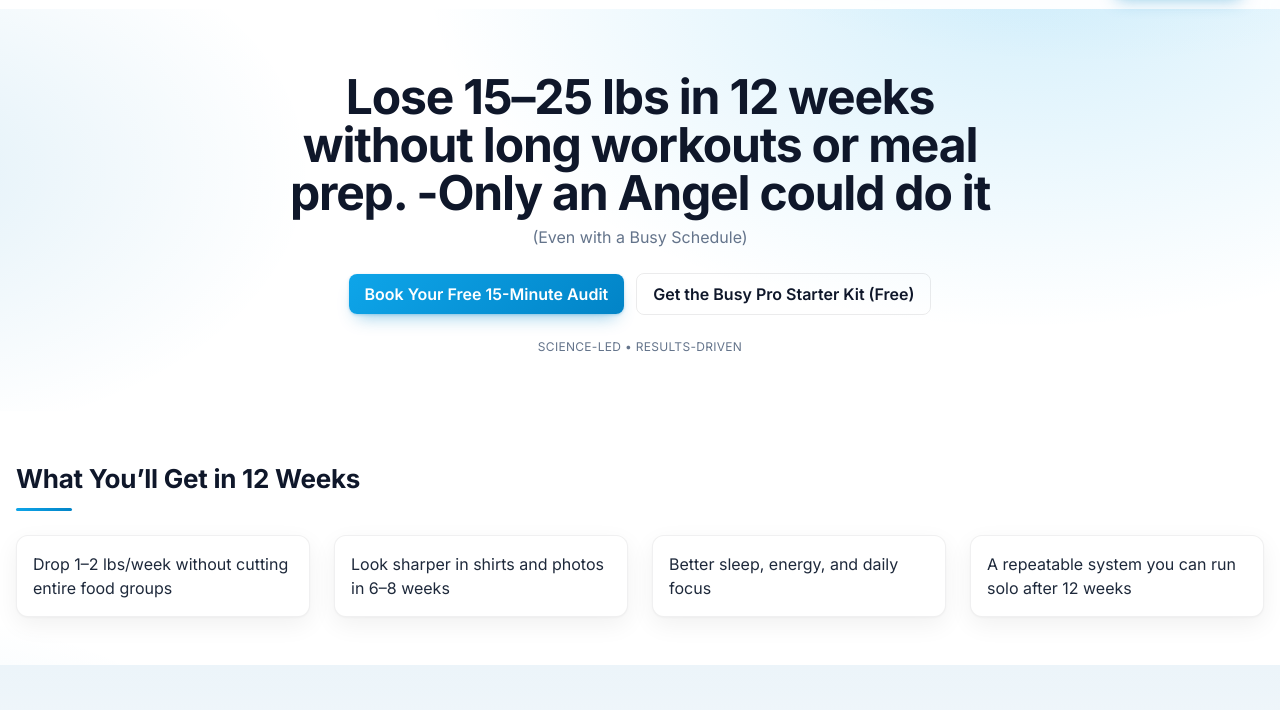
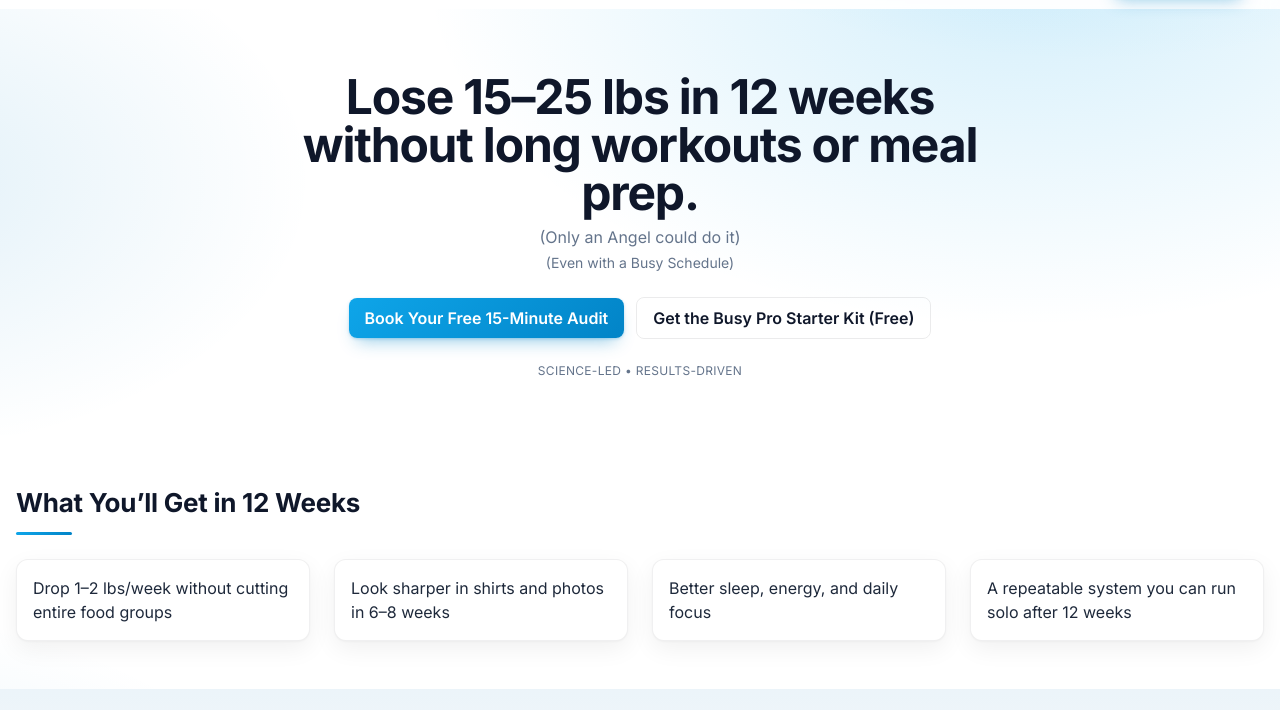
Before and after one commit to felipe-angel/busy-pro-cut-landing, a plain HTML site: page index.html in a window 1280 px wide. Shown: the part 55-765 px from the top of the page. Drawn offline with nearby package versions, Linux system fonts and the light colour scheme.

Commit message:
copy: move 'Only an Angel could do it' to smaller parenthetical under hero title

```diff
--- a/index.html
+++ b/index.html
@@ -95,8 +95,9 @@
     <section id="hero" class="relative isolate scroll-mt-24">
       <div class="mx-auto max-w-7xl px-4 pt-12 pb-10 sm:px-6 md:pt-16 md:pb-14 lg:px-8">
         <div class="mx-auto max-w-3xl text-center">
-          <h1 class="text-3xl font-extrabold tracking-tight text-slate-900 sm:text-4xl md:text-5xl">Lose 15–25 lbs in 12 weeks without long workouts or meal prep. -Only an Angel could do it</h1>
-          <p class="mt-2 text-sm sm:text-base text-slate-500">(Even with a Busy Schedule)</p>
+          <h1 class="text-3xl font-extrabold tracking-tight text-slate-900 sm:text-4xl md:text-5xl">Lose 15–25 lbs in 12 weeks without long workouts or meal prep.</h1>
+          <p class="mt-2 text-sm sm:text-base text-slate-500">(Only an Angel could do it)</p>
+          <p class="mt-1 text-xs sm:text-sm text-slate-500">(Even with a Busy Schedule)</p>
           <div class="mt-6 flex flex-col items-center justify-center gap-3 sm:flex-row">
             <a id="hero-primary-cta" class="btn btn-primary" href="#" target="_blank" rel="noopener noreferrer">Book Your Free 15-Minute Audit</a>
             <a class="btn btn-ghost" href="#lead-magnet">Get the Busy Pro Starter Kit (Free)</a>
```
